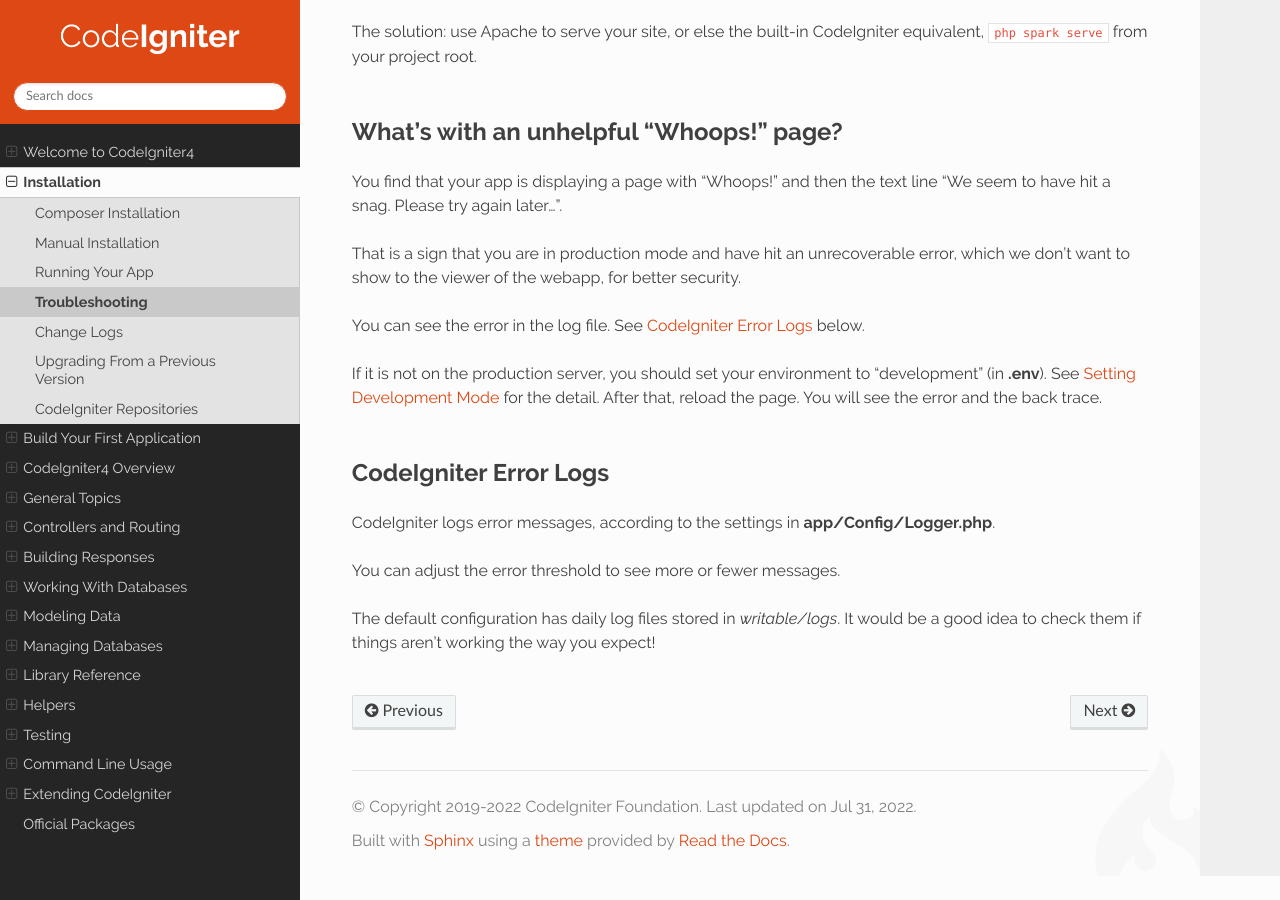
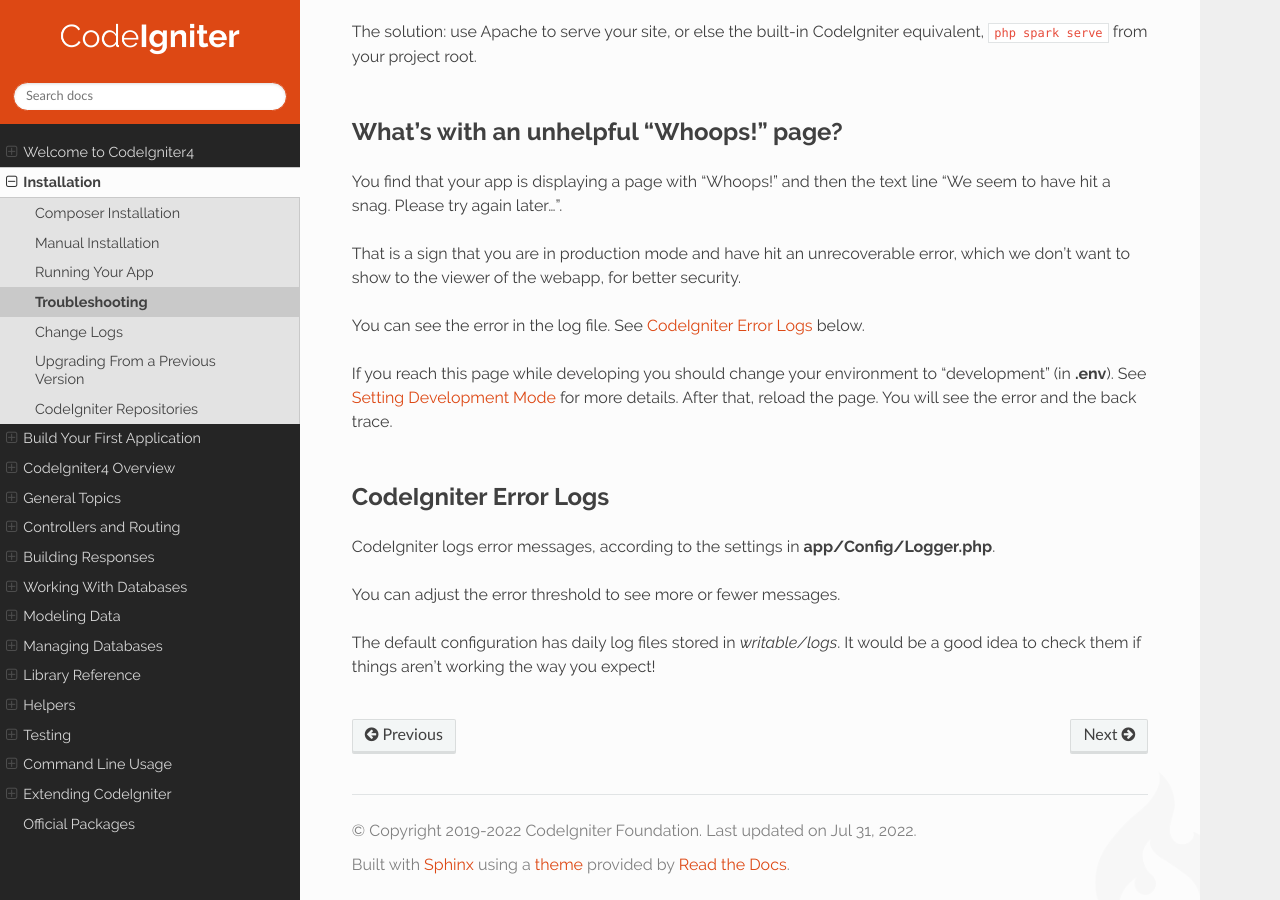
Before and after one commit to NEKOGET/ci4_user_guide_src, a Sphinx documentation site: the page built from source/installation/troubleshooting.rst, in a window 1280 px wide and 900 px high, scrolled down 2495 px. Built offline with Sphinx 7.4.7 and the Read the Docs theme 2.0.0, drawn with Linux system fonts in a browser that asks for light colours.

Commit message:
docs: fix by proofreading
Co-authored-by: MGatner <mgatner@icloud.com>

```diff
--- a/source/installation/troubleshooting.rst
+++ b/source/installation/troubleshooting.rst
@@ -70,8 +70,8 @@ the webapp, for better security.
 
 You can see the error in the log file. See `CodeIgniter Error Logs`_ below.
 
-If it is not on the production server, you should set your environment to
-"development" (in **.env**). See :ref:`setting-development-mode` for the detail.
+If you reach this page while developing you should change your environment to
+"development" (in **.env**). See :ref:`setting-development-mode` for more details.
 After that, reload the page. You will see the error and the back trace.
 
 CodeIgniter Error Logs
```
